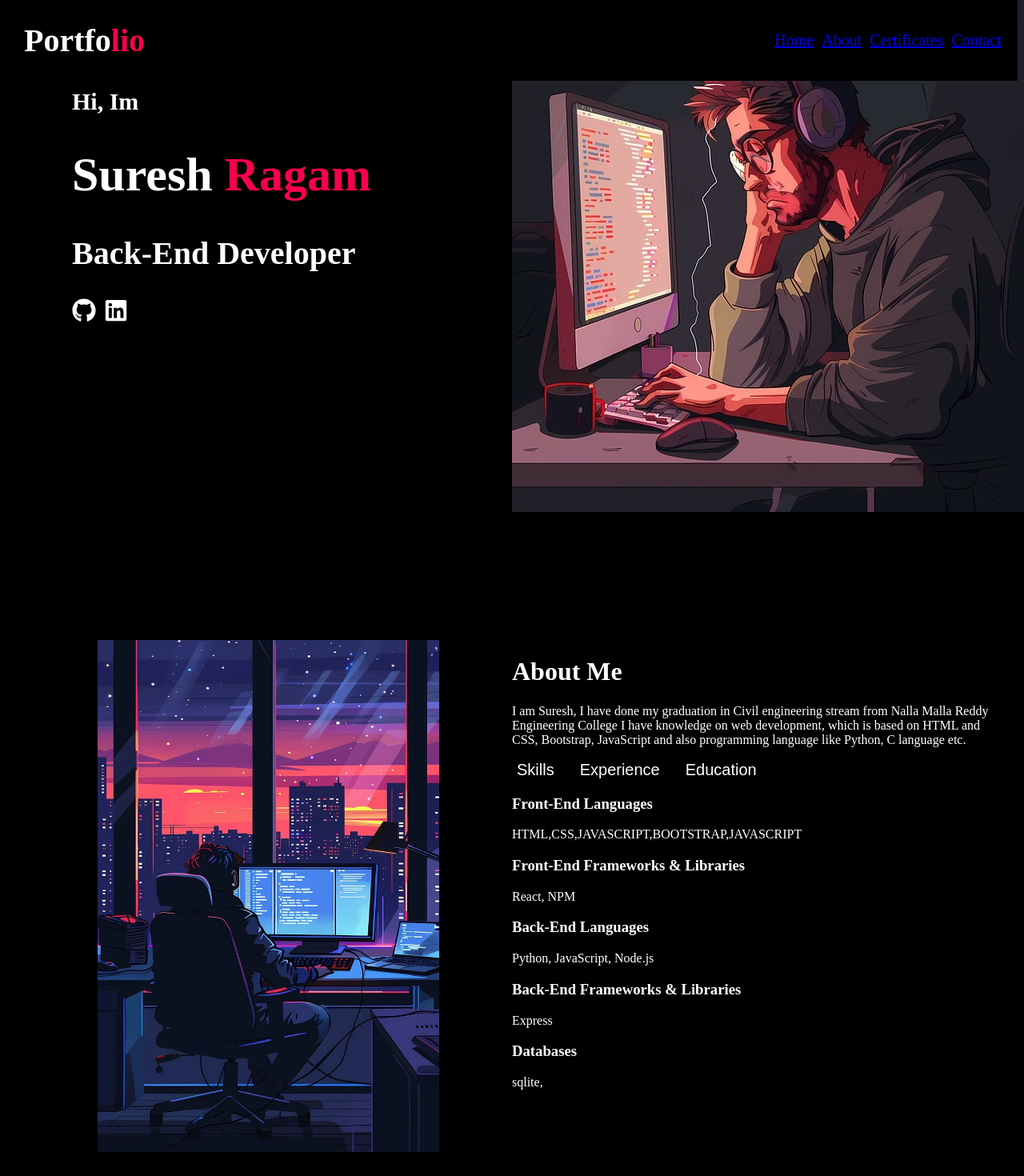
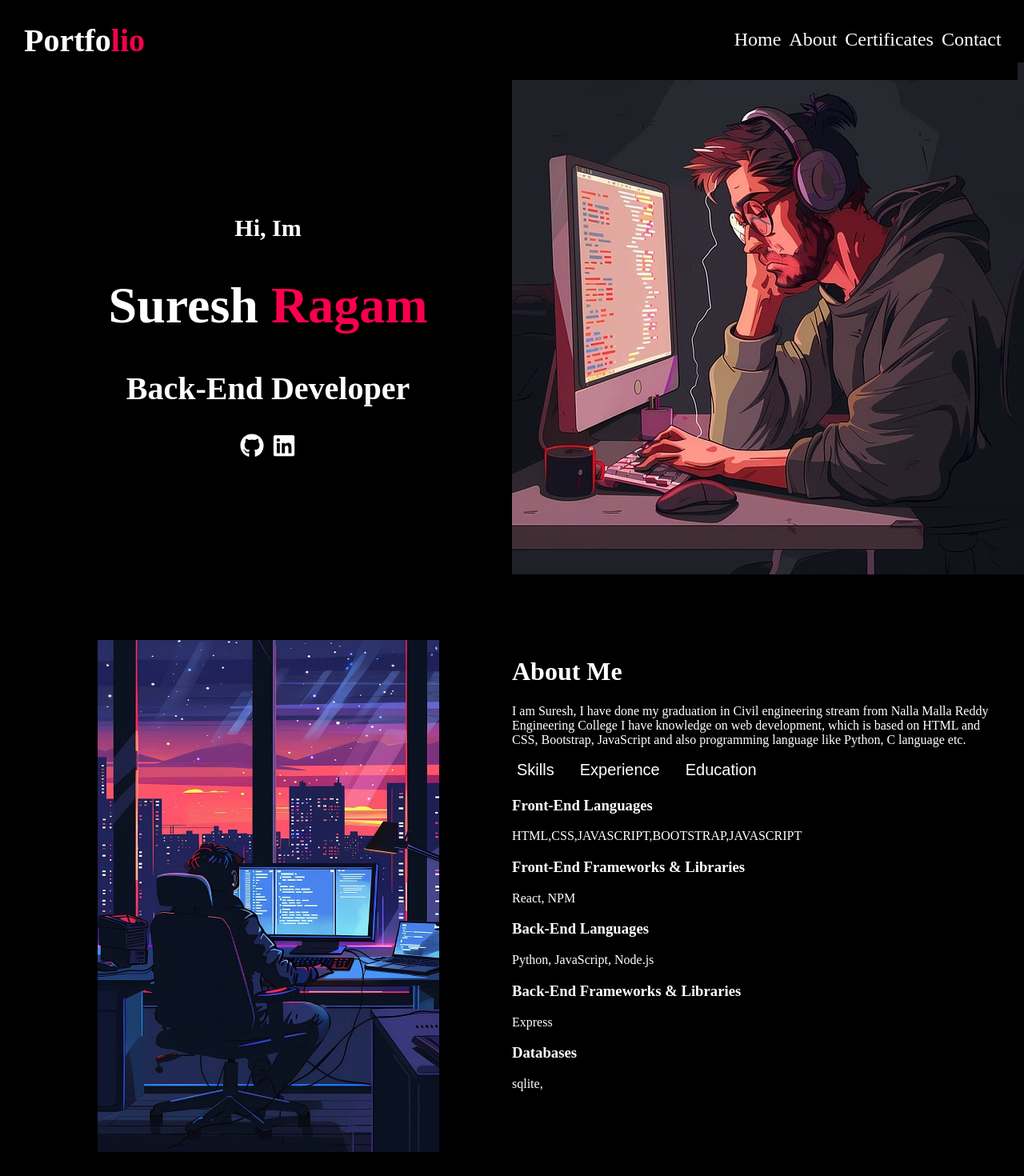
Before and after one commit to sureshragam/sureshragam.github.io, a React (Create React App) app: page / in a window 1280 px wide. Shown: the top 1470 px of the page at 80% size. Built offline with nearby package versions, Linux system fonts and the light colour scheme.

Commit message:
added hover effects

```diff
--- a/src/components/About/About.module.css
+++ b/src/components/About/About.module.css
@@ -1,7 +1,6 @@
 .aboutContainer{
     display: flex;
     height: 100vh;
-
 }
 .col1{
 flex-basis: 50%;
@@ -29,3 +28,16 @@ flex-basis: 50%;
 .buttonContainer>button:hover{
     color:#f9004d;
 }
+.buttonContainer>button::after{
+    content: "";
+    height: 2px;
+    width: 0px;
+    background-color: white;
+    transition: width linear 0.2s;
+    display: block;
+}
+.buttonContainer>button:hover::after{
+    content: "";
+    width: 100%;
+    background-color: #f9004d;
+}
--- a/src/components/Header/Header.module.css
+++ b/src/components/Header/Header.module.css
@@ -5,8 +5,9 @@
     align-items: center;
     position: fixed;
     z-index: 1;
-    background-color: black;
     width: 97vw;
+    height:100px;
+    background-color:black
 }
 .navigation{
     list-style-type: none;
@@ -18,8 +19,28 @@
     cursor: pointer;
     font-size: 20px;
 }
-.navigation>li:hover{
+.navigation>li>a{
+    color:white;
+    text-decoration: none;
+    font-size: 1.5rem;
+}
+.navigation>li>a:hover{
     color:#f9004d;
+    /* font-size: 1.6rem; */
+}
+.navigation>li>a::after{
+    content: "";
+    background-color: white;
+    height:2px;
+    width: 0%;
+    display: block;
+    transition: width linear 0.2s;
+}
+.navigation>li>a:hover::after{
+    content: "";
+    background-color: #f9004d;
+    width: 100%;
+
 }
 .title{
     font-size: 40px;
--- a/src/components/Home/Home.module.css
+++ b/src/components/Home/Home.module.css
@@ -1,23 +1,26 @@
 .homeContainer{
     display: flex;
+    justify-content: center;
+    align-items: center;
     height: 100vh;
-
 }
 .col1{
     width: 50%;
     text-align: left;
-    align-self: flex-start;
-    padding-top: 30px;
-    position: relative;
+    /* align-self: flex-start; */
+    /* padding-top: 30px; */
+    /* position: relative;
     top: 40px;
-    left: 60px;
+    left: 60px; */
+    text-align: center;
+
 
 }
 .col1>h1{
-    font-size: 60px;
+    font-size: clamp(1rem, 4rem, 10vw);
 }
 .col1>h1>span{
-    font-size: 60px;
+    font-size: 4rem;
     color:#f9004d;
 }
 .col1>h4{
@@ -32,8 +35,29 @@
 .iconsContainer{
     display: flex;
     gap:10px;
+    justify-content: center;
 }
 .icon{
     font-size: 30px;
     display: inline-block ;
 }
+
+
+/* //////// for small screen */
+@media screen and (max-width:600px){
+    .col2{
+        display:none
+    };
+    .col1{
+        display: none;
+        width: 100%;
+        text-align: left;
+        align-self: flex-start;
+        padding-top: 10px;
+        position: absolute;
+        top: 40px;
+        left: 0px;
+        background-color: red;
+
+    }
+}
```
